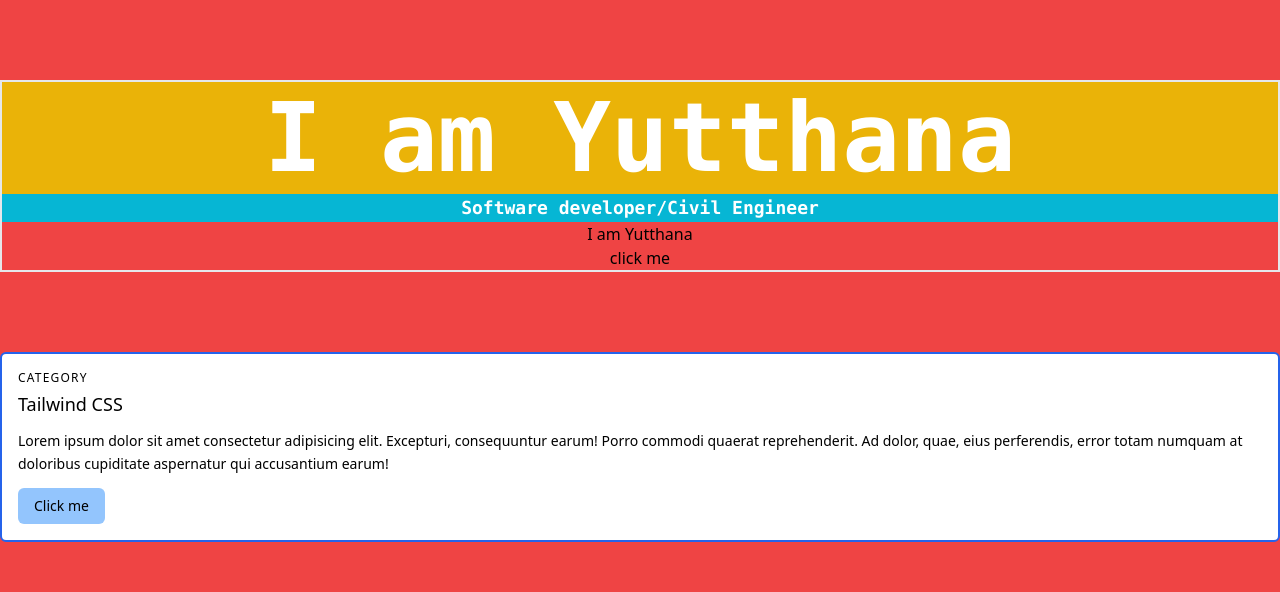
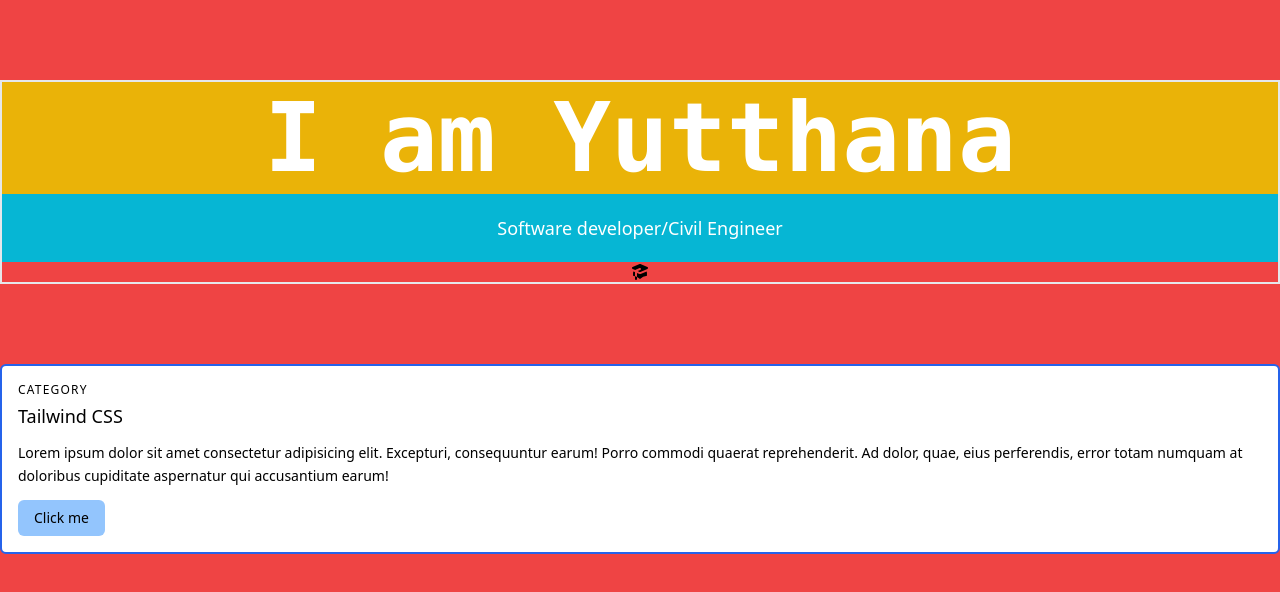
Before and after one commit to devcodingskill/myresume, a website: page src/index2.html in a window 1280 px wide. Drawn offline with nearby package versions, Linux system fonts and the light colour scheme.

Commit message:
center header

```diff
--- a/src/index2.html
+++ b/src/index2.html
@@ -13,12 +13,13 @@
     <header class="flex justify-center py-20 items-center">
         <div class="container border-2 ">
             <h1 class="text-white text-8xl text-center font-bold font-mono bg-yellow-500 py-2 px-10">I am Yutthana</h1>
-            <h1 class="text-white text-lg  font-bold font-mono  text-center py-0 bg-cyan-500">Software developer/Civil
+            <h1 class="text-white text-lg   text-center py-5 bg-cyan-500">Software developer/Civil
                 Engineer</h1>
-            <h1 class="text-center">I am Yutthana</h1>
-            <div class="flex
-            items-center justify-center">
-                <button>click me</button>
+
+            <div class="flex items-center justify-center">
+               <a href="google.com"><svg xmlns="http://www.w3.org/2000/svg" class="h-5 w-5" viewBox="0 0 20 20" fill="currentColor">
+                <path d="M10.394 2.08a1 1 0 00-.788 0l-7 3a1 1 0 000 1.84L5.25 8.051a.999.999 0 01.356-.257l4-1.714a1 1 0 11.788 1.838L7.667 9.088l1.94.831a1 1 0 00.787 0l7-3a1 1 0 000-1.838l-7-3zM3.31 9.397L5 10.12v4.102a8.969 8.969 0 00-1.05-.174 1 1 0 01-.89-.89 11.115 11.115 0 01.25-3.762zM9.3 16.573A9.026 9.026 0 007 14.935v-3.957l1.818.78a3 3 0 002.364 0l5.508-2.361a11.026 11.026 0 01.25 3.762 1 1 0 01-.89.89 8.968 8.968 0 00-5.35 2.524 1 1 0 01-1.4 0zM6 18a1 1 0 001-1v-2.065a8.935 8.935 0 00-2-.712V17a1 1 0 001 1z" />
+              </svg></a>
             </div>
         </div>
         </div>
```
Also changed, not shown: assets/icons8-linkedin.svg (added).
